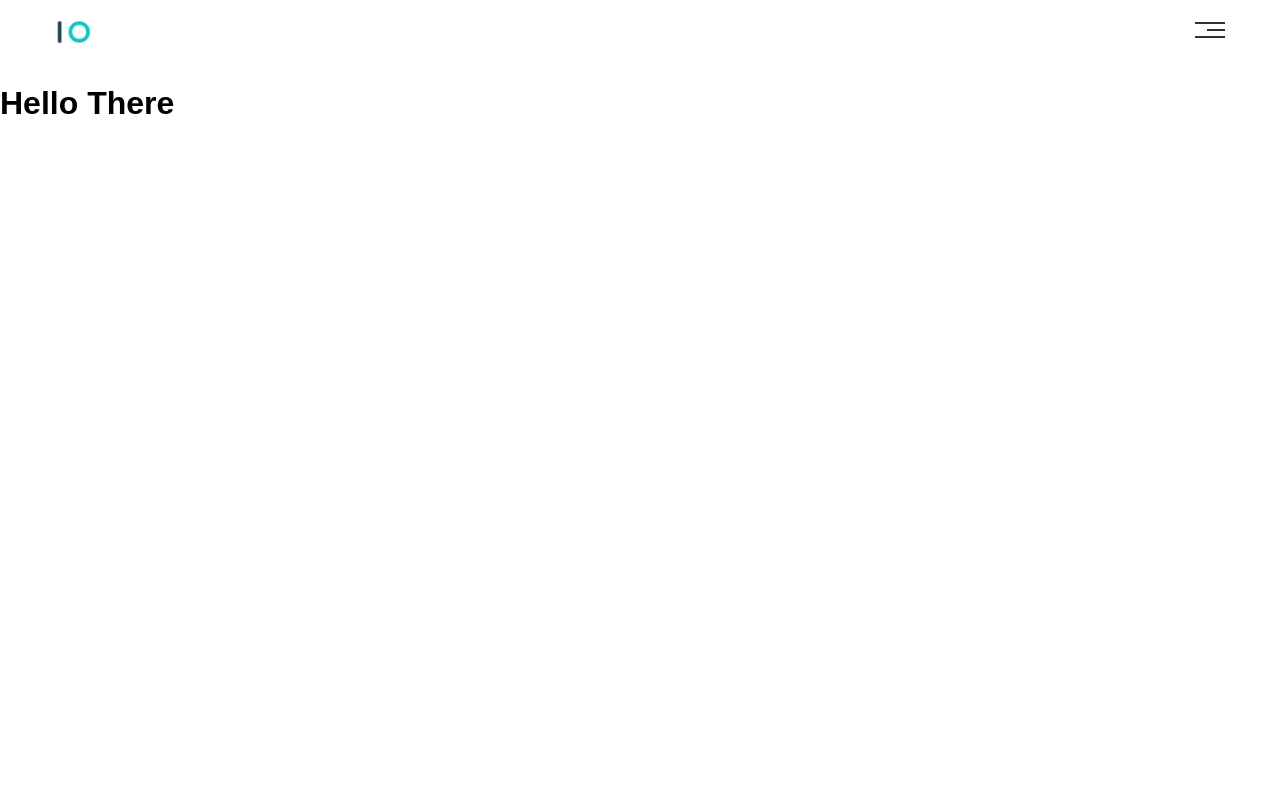
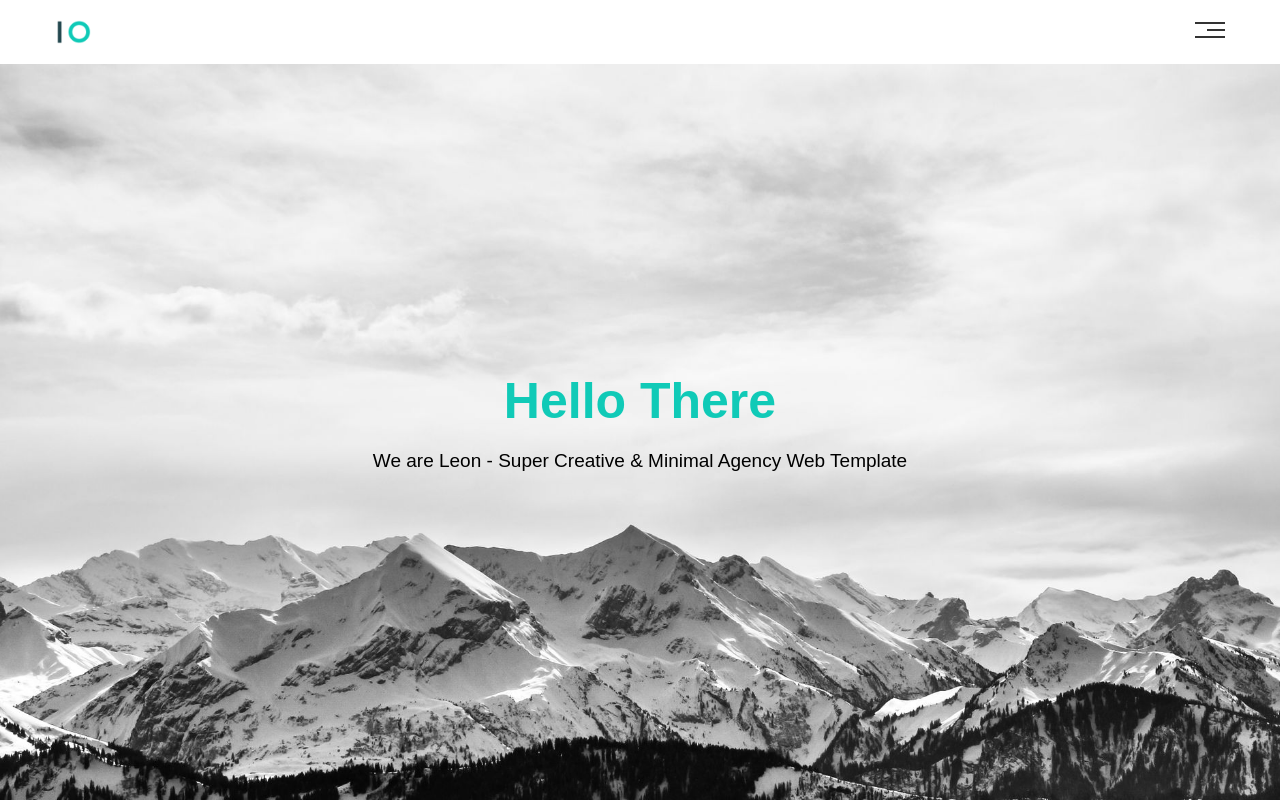
Before and after one commit to sara526/Template_one, a plain HTML site: page index.html in a window 1280 px wide. Drawn offline with Linux system fonts and the light colour scheme.

Commit message:
Create landing section

```diff
--- a/css/style.css
+++ b/css/style.css
@@ -1,4 +1,8 @@
 /*start variables*/
+:root {
+    --main-color: #10cab7;
+    --secondary-color: #2c4755;
+}
 /*start global rules*/
 body {
     font-family: work-sans, sans-serif;
@@ -77,6 +81,7 @@ body {
     right: 0;  /*Align to the right*/
     top: calc(100% + 15px); /*below the icon*/
     display: none;
+    z-index: 1; /*to show the menue above the other elements*/;
 }
 /*the above triangle is created */
 .header .links ul::before {
@@ -104,3 +109,31 @@ body {
 .header .links ul li:not(:last-child) a {
     border-bottom: 1px solid #ddd;
 }
+/*end header rules*/
+/*start landing section*/
+.landing {
+    background-image: url(../images/landing.jpg);
+    background-size: cover;
+    height: calc(100vh - 64px); /* full screen height minus header height*/
+    position: relative;
+}
+.landing .intro-text {
+    position: absolute;
+    top: 50%;
+    left: 50%;
+    transform: translate(-50%, -50%); /*center the text (don't forget minus)*/
+    text-align: center;
+    max-width: 100%;
+}
+.landing .intro-text h1 {
+    font-size: 50px;
+    font-weight: bold;
+    margin: 0;
+    color: var(--main-color);
+}
+.landing .intro-text p {
+    font-size: 19px;
+    line-height: 1,8;
+}
+/* end landing section */
+/* start features */
--- a/index.html
+++ b/index.html
@@ -39,6 +39,7 @@
      <div class="landing">
         <div class="intro-text">
             <h1>Hello There</h1>
+            <p>We are Leon - Super Creative & Minimal Agency Web Template</p>
         </div>
      </div>
 </body>
```
